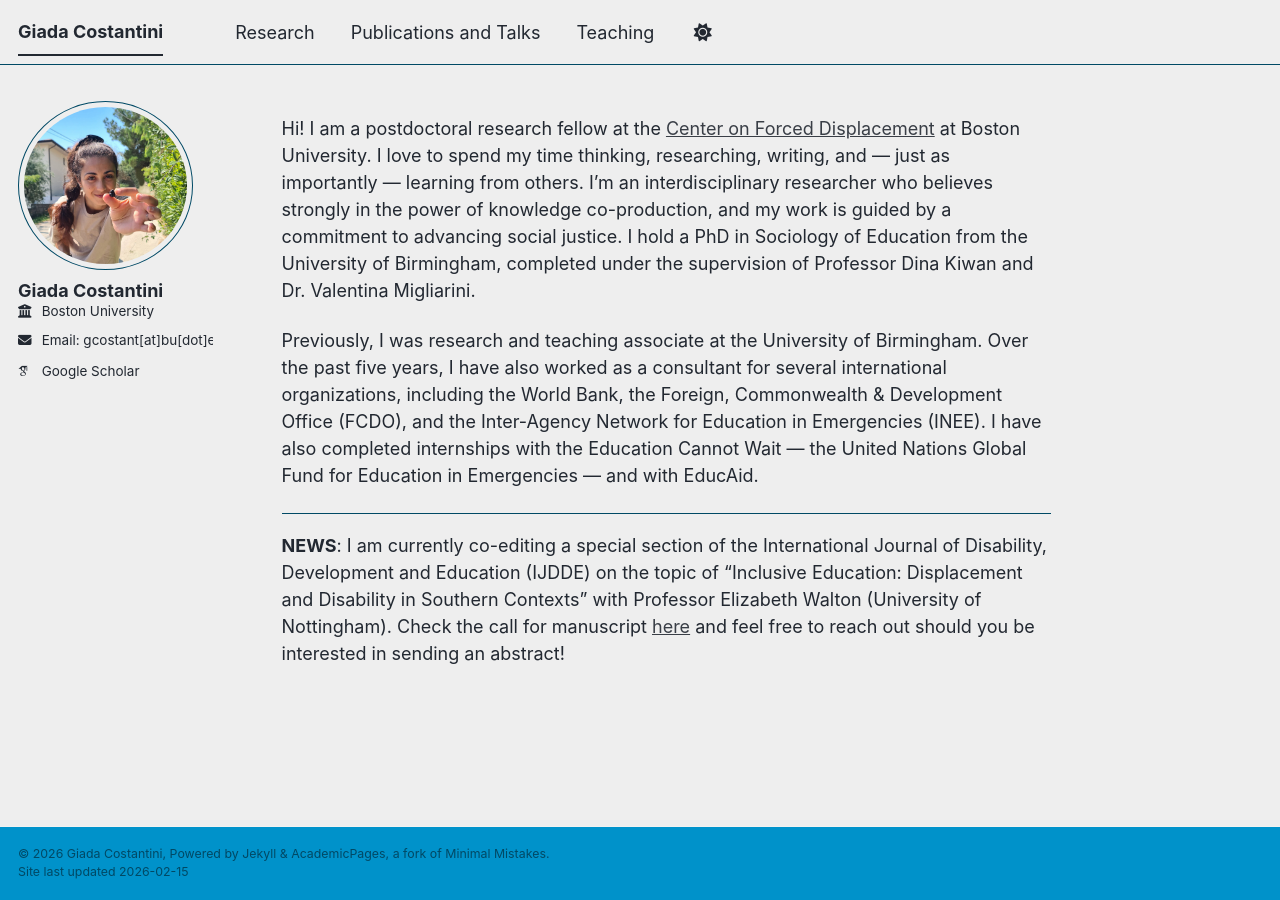
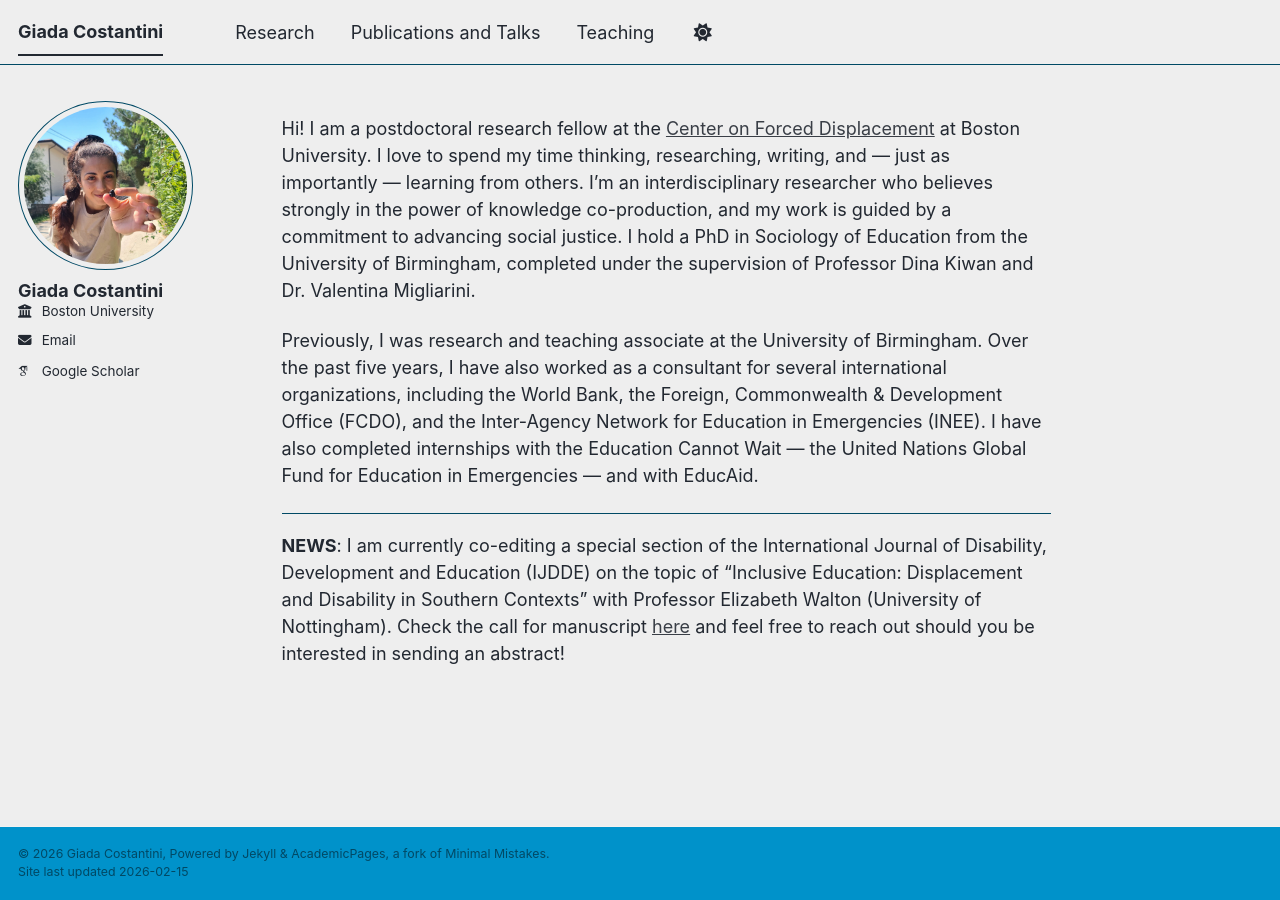
Before and after one commit to giada-costantini/giada-costantini.github.io, a Jekyll site: the page built from _pages/about.md, in a window 1280 px wide. Built offline with Jekyll 4.4.1, drawn with Linux system fonts in a browser that asks for light colours; some web fonts are replaced; a script bundle is joined from its source files by our own code; library files that are not in the unit come from our copies.

Commit message:
Update ui-text.yml

```diff
--- a/_data/ui-text.yml
+++ b/_data/ui-text.yml
@@ -25,7 +25,7 @@ en: &DEFAULT_EN
   feed_label                 : "Feed"
   powered_by                 : "Powered by"
   website_label              : "Website"
-  email_label                : "Email: gcostant[at]bu[dot]edu"
+  email_label                : "Email"
   recent_posts               : "Recent Posts"
   undefined_wpm              : "Undefined parameter words_per_minute at _config.yml"
   comment_form_info          : "Your email address will not be published. Required fields are marked"
```
